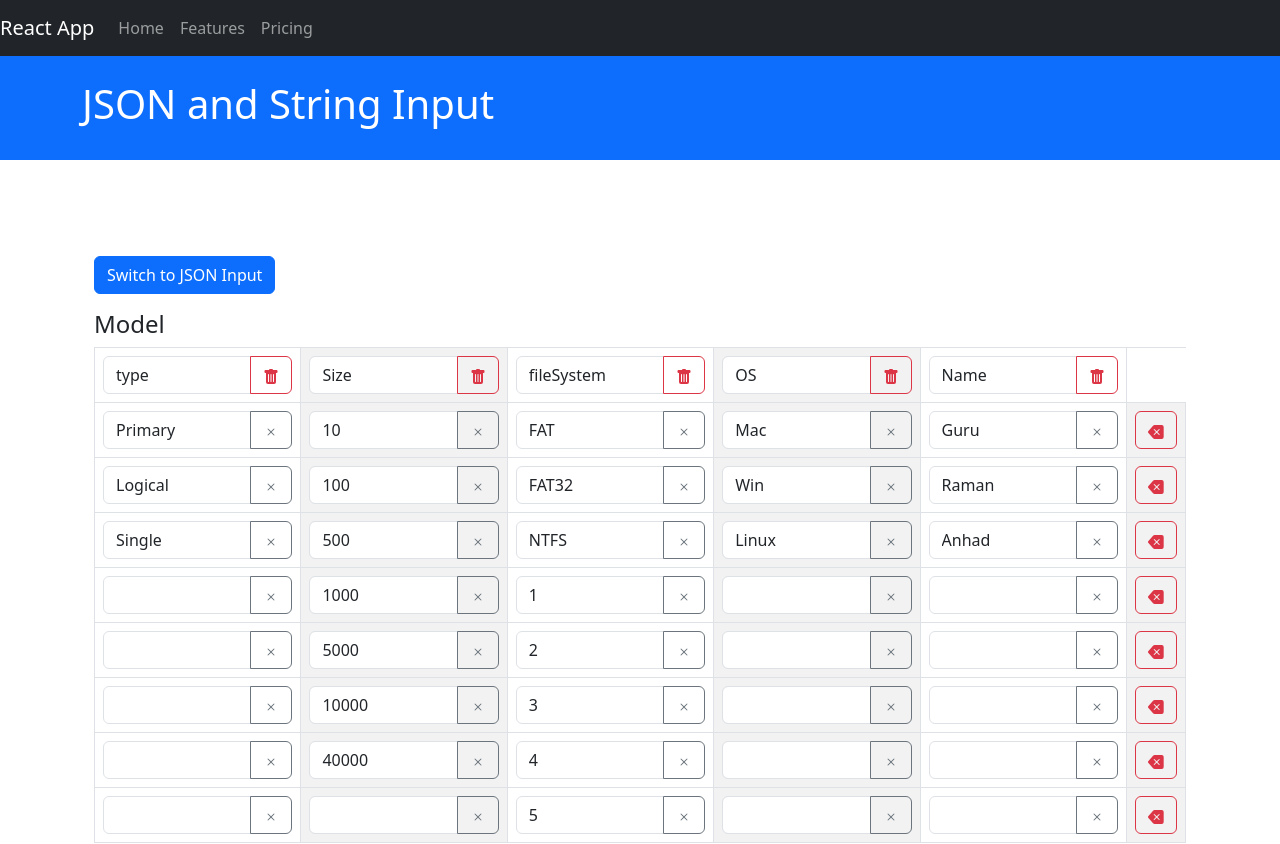
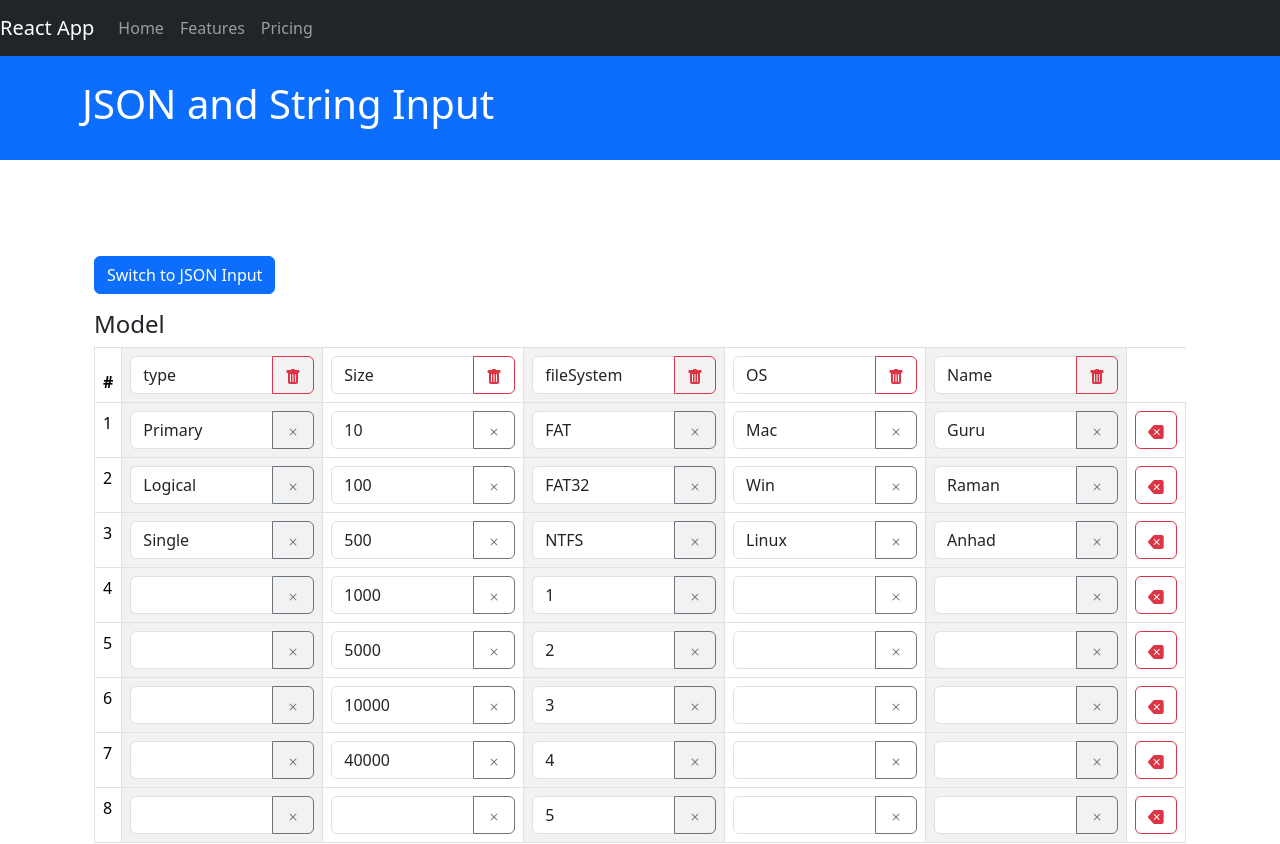
Before and after one commit to gurvinder-dhillon/testcase-generator, a React (Create React App) app: page / in a window 1280 px wide. Shown: the top 844 px of the page. Built offline with nearby package versions, Linux system fonts and the light colour scheme.

Commit message:
added index to tables

```diff
--- a/server.js
+++ b/server.js
@@ -70,6 +70,7 @@ app.post("/generate-test-cases", async (req, res) => {
 			const constraints = inputString;
 			console.log("Constraints:", constraints);
 			console.log(negative("-1"));
+			console.log(alias(["Win10", "Windows10", "WinWin"]));
 			result = await strings(
 				{
 					model: array,
@@ -82,6 +83,7 @@ app.post("/generate-test-cases", async (req, res) => {
 			);
 		} else {
 			console.log(negative("-1"));
+			console.log(alias(["Win10", "Windows10", "WinWin"]));
 			result = await pict(
 				{ model: array },
 				{
--- a/src/components/InputTable.js
+++ b/src/components/InputTable.js
@@ -67,6 +67,7 @@ const InputTable = ({
 		return (
 			<thead>
 				<tr>
+					<th>#</th>
 					{inputTable.map((item, index) => (
 						<th key={index}>
 							<InputGroup>
@@ -104,6 +105,7 @@ const InputTable = ({
 		for (let i = 0; i < maxRows; i++) {
 			rows.push(
 				<tr key={i}>
+					<td>{i + 1}</td>
 					{inputTable.map((item, colIndex) => (
 						<td key={colIndex}>
 							<InputGroup>
--- a/src/components/OutputTable.js
+++ b/src/components/OutputTable.js
@@ -9,6 +9,7 @@ const OutputTable = ({ output }) => {
 		return (
 			<thead>
 				<tr>
+					<th>Scenario</th>
 					{headerKeys.map((key, index) => (
 						<th key={index}>{key}</th>
 					))}
@@ -22,6 +23,7 @@ const OutputTable = ({ output }) => {
 			<tbody>
 				{output.map((item, index) => (
 					<tr key={index}>
+						<td>{index + 1}</td>
 						{Object.values(item).map((value, i) => (
 							<td key={i}>{value}</td>
 						))}
```
